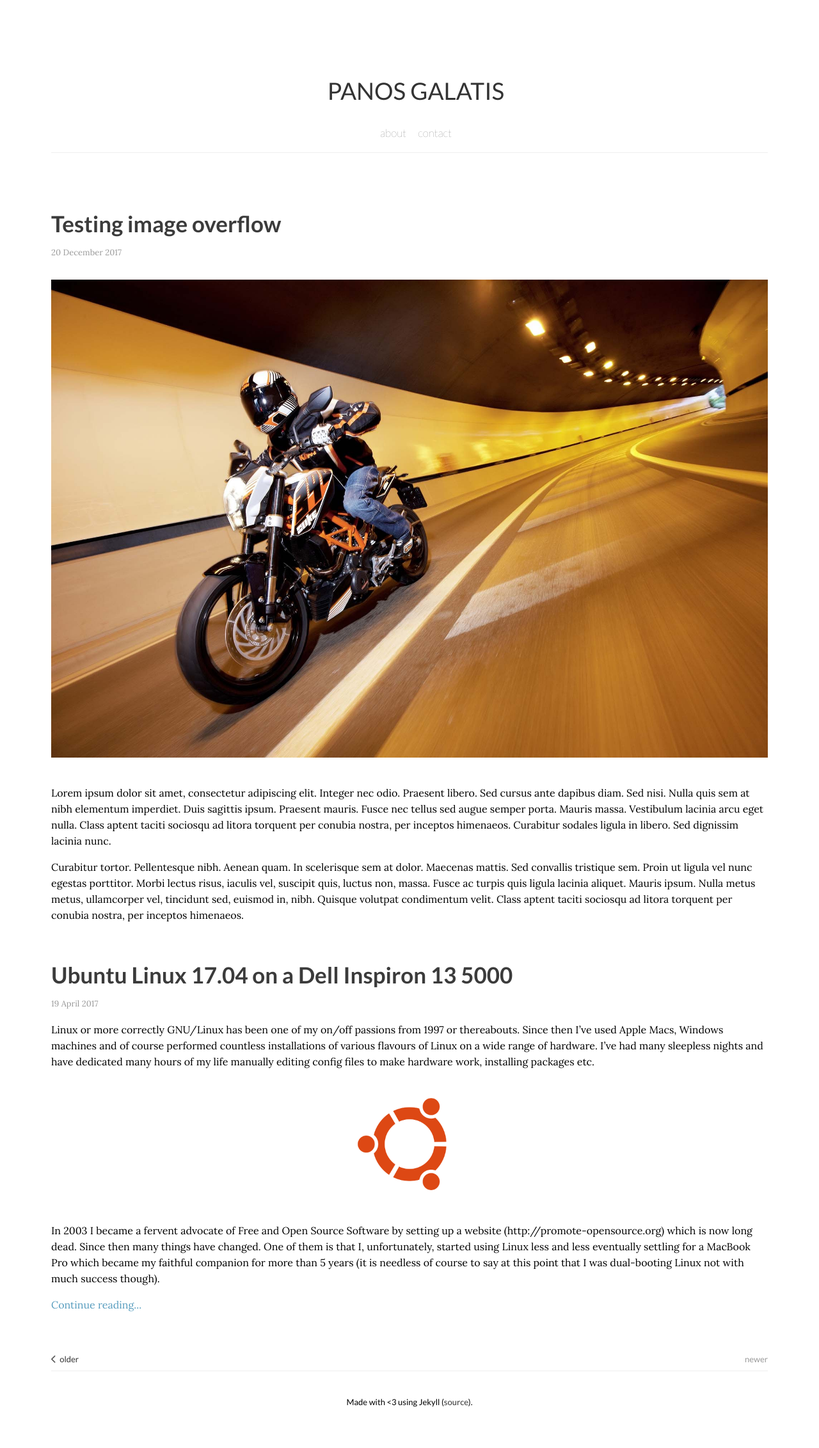
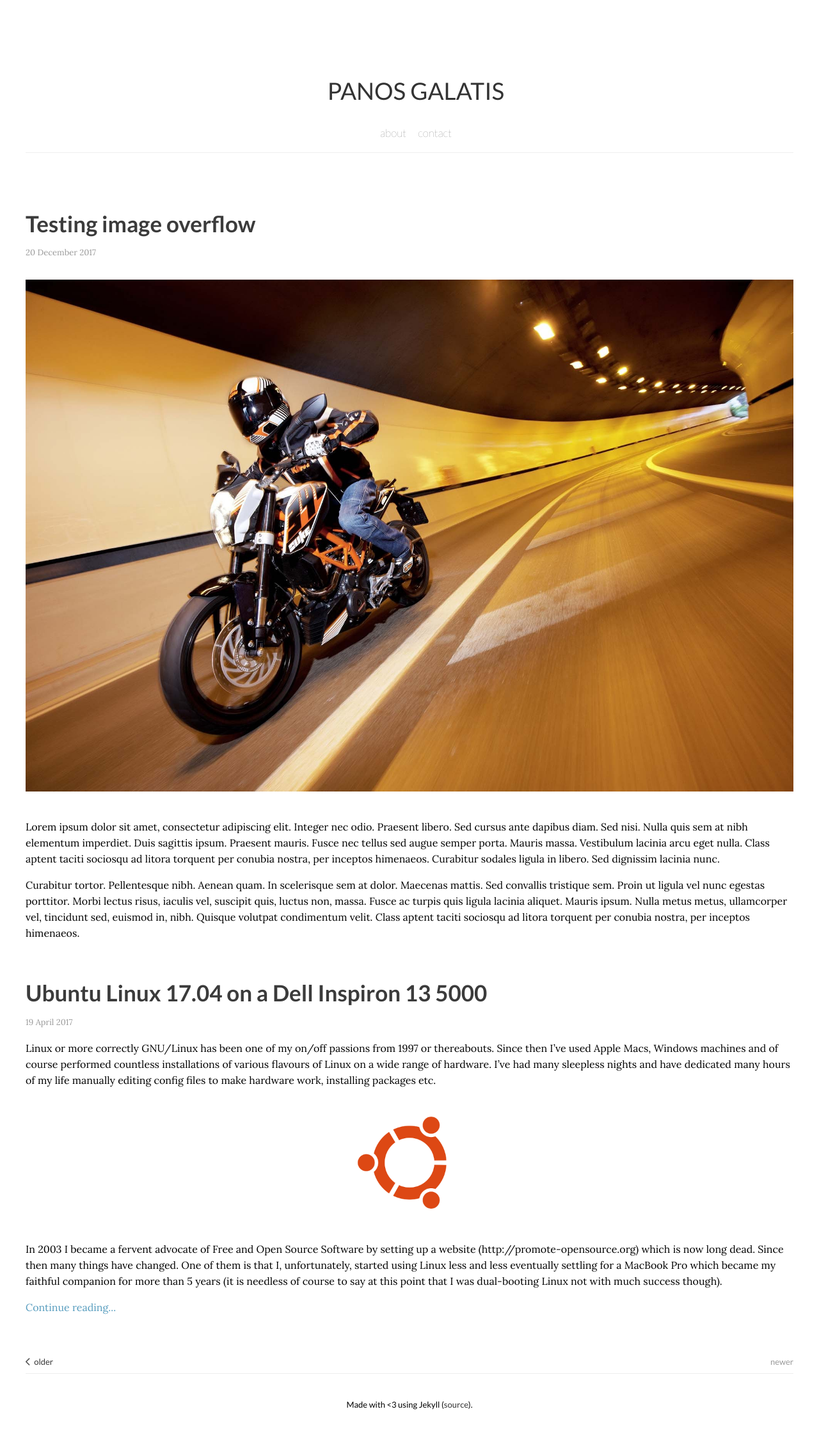
Before and after one commit to pgalatis/pgalatis.github.io, a Jekyll site: the page built from index.html, in a window 1280 px wide. Shown: the whole page at 64% size. Built offline with Jekyll 4.4.1, drawn with Linux system fonts in a browser that asks for light colours; nearby versions of some CDN libraries; the list of posts is cut into pages by our own code.

Commit message:
Update style.css

```diff
--- a/css/style.css
+++ b/css/style.css
@@ -278,7 +278,7 @@
 @media only screen and (max-width: 1280px) {
 
 html, body {
-    margin: 0 40px;
+    margin: 0 20px;
     padding: 0;
     }
 
```
